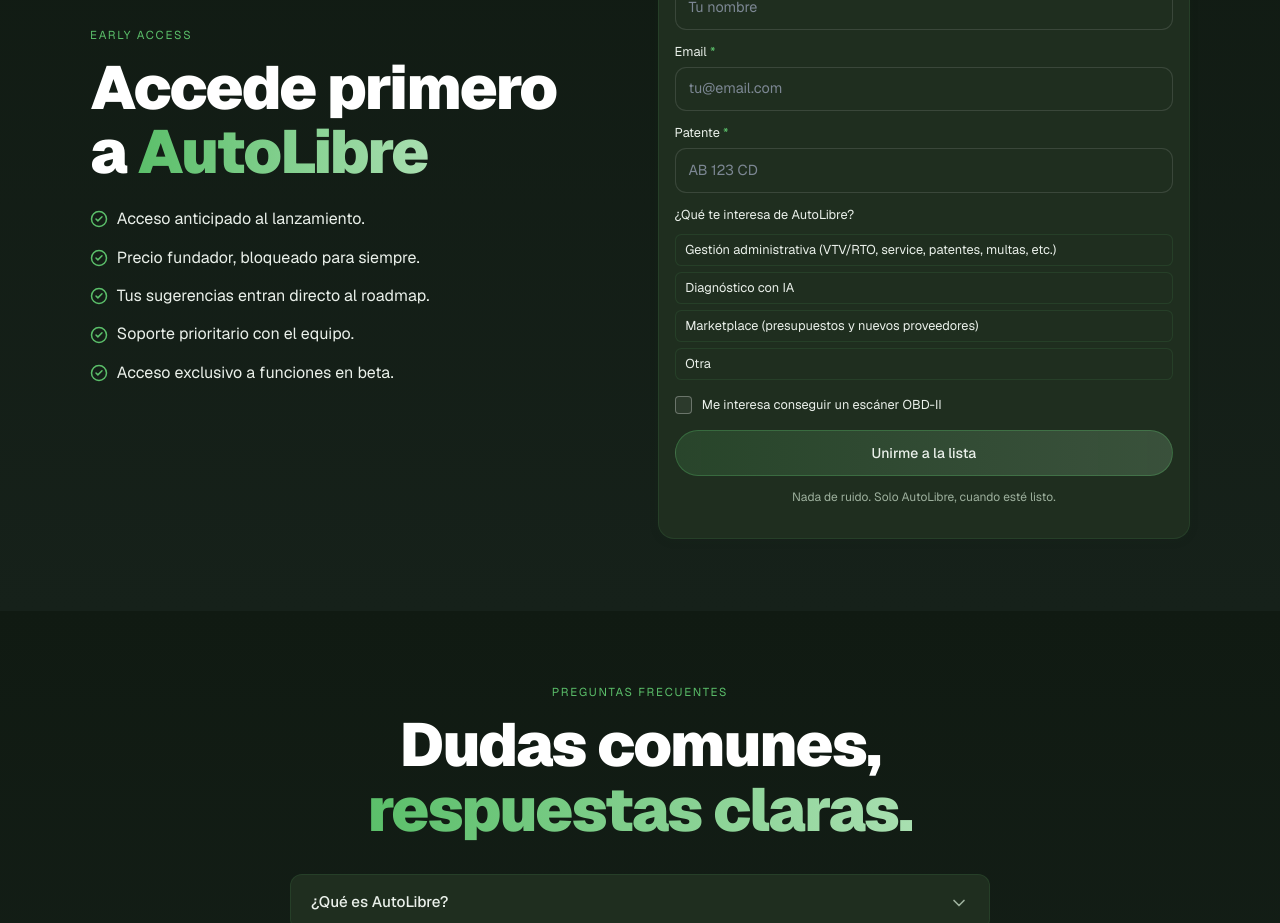
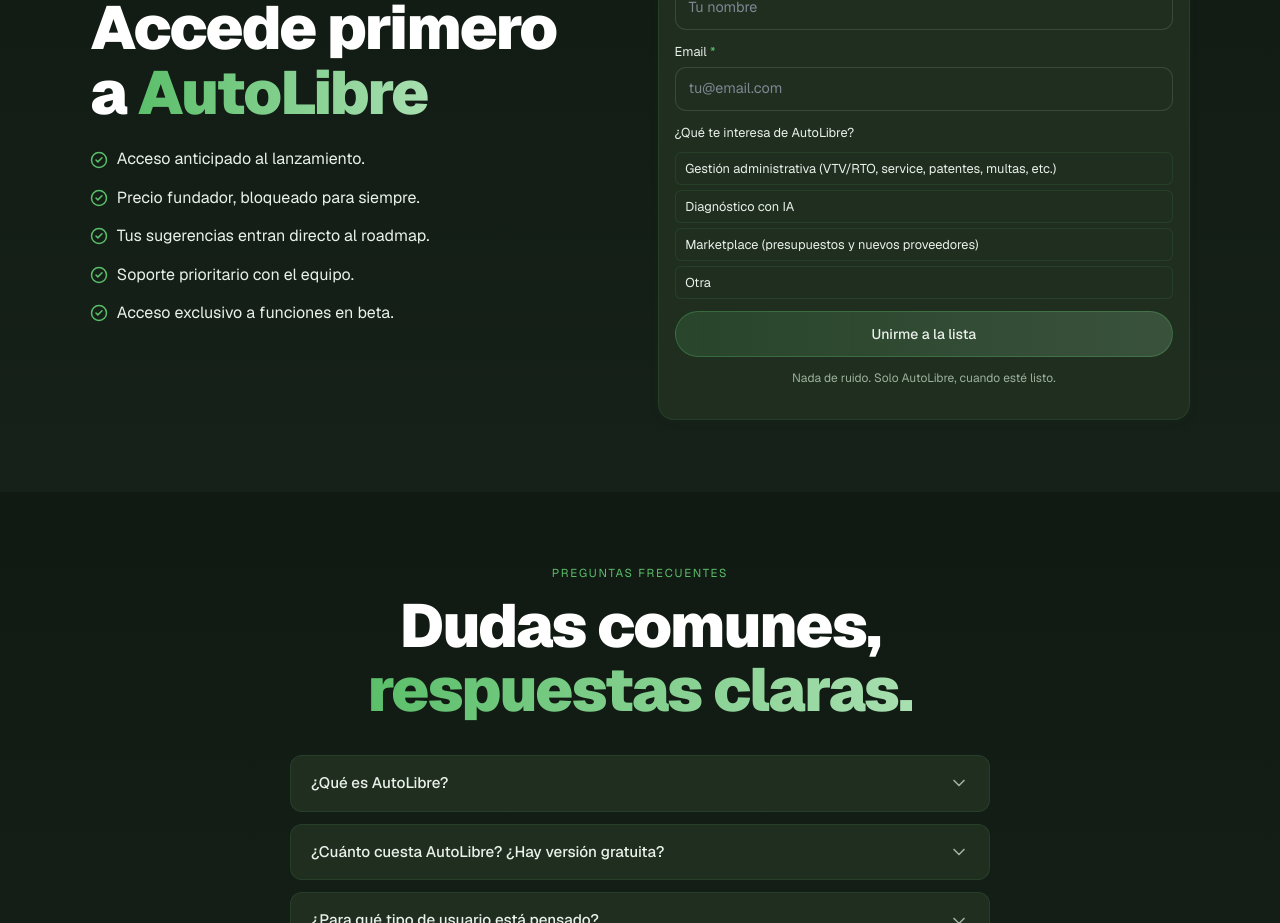
Before and after one commit to AutolibreAI/autolibre-landing-page, a Next.js app: page / in a window 1280 px wide. Shown: the part 1720-2643 px from the top of the page. Built offline with nearby package versions, Linux system fonts and the light colour scheme.

Commit message:
feat: remove unused fields from early access form and clean up related code

```diff
--- a/app/api/early-access/route.ts
+++ b/app/api/early-access/route.ts
@@ -4,7 +4,7 @@
 
 export async function POST(req: NextRequest) {
   const body = await req.json();
-  const { name, email, reasons, reason_other, patente, wants_scanner } = body;
+  const { name, email, reasons, reason_other } = body;
 
   if (!name || !email) {
     return NextResponse.json({ error: 'Campos requeridos faltantes.' }, { status: 400 });
@@ -28,8 +28,6 @@
     email,
     reasons: reasons ?? [],
     reason_other: reason_other || null,
-    patente,
-    wants_scanner: wants_scanner ?? false,
   });
 
   if (error) {
--- a/components/landing/form-section.tsx
+++ b/components/landing/form-section.tsx
@@ -23,7 +23,6 @@
   const [honeypot, setHoneypot] = useState("");
   const [reasons, setReasons] = useState<string[]>([]);
   const [reasonOther, setReasonOther] = useState("");
-  const [wantsScanner, setWantsScanner] = useState(false);
   const [submitState, setSubmitState] = useState<SubmitState>({ kind: "idle" });
 
   function toggleReason(reason: string) {
@@ -45,7 +44,6 @@
     const form = e.currentTarget;
     const name = (form.elements.namedItem("name") as HTMLInputElement).value;
     const email = (form.elements.namedItem("email") as HTMLInputElement).value;
-    const patente = (form.elements.namedItem("patente") as HTMLInputElement).value;
 
     try {
       const res = await fetch("/api/early-access", {
@@ -54,10 +52,8 @@
         body: JSON.stringify({
           name,
           email,
-          patente,
           reasons,
           reason_other: reasons.includes(OTHER_REASON) ? reasonOther : "",
-          wants_scanner: wantsScanner,
         }),
       });
 
@@ -167,20 +163,6 @@
               </div>
 
               <div className="al-form-field">
-                <label htmlFor="landing-patente">
-                  Patente <span className="al-required">*</span>
-                </label>
-                <input
-                  id="landing-patente"
-                  name="patente"
-                  type="text"
-                  placeholder="AB 123 CD"
-                  autoCapitalize="characters"
-                  required
-                />
-              </div>
-
-              <div className="al-form-field">
                 <label>¿Qué te interesa de AutoLibre?</label>
                 <div className="al-reason-group">
                   {content.reasonOptions.map((reason) => (
@@ -205,18 +187,6 @@
                   />
                 )}
               </div>
-
-              <label className="al-form-checkbox">
-                <input
-                  type="checkbox"
-                  className="al-checkbox-input"
-                  checked={wantsScanner}
-                  onChange={(e) => setWantsScanner(e.target.checked)}
-                />
-                <span className="al-checkbox-label">
-                  Me interesa conseguir un escáner OBD-II
-                </span>
-              </label>
 
               {submitState.kind === "error" && (
                 <div role="alert" className="al-form-error">
```
